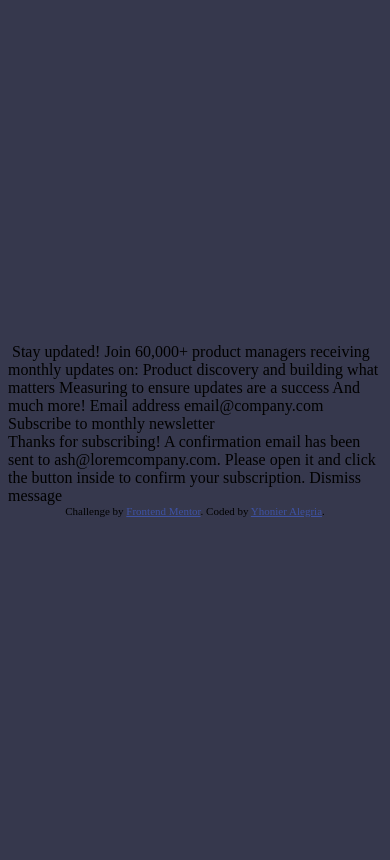
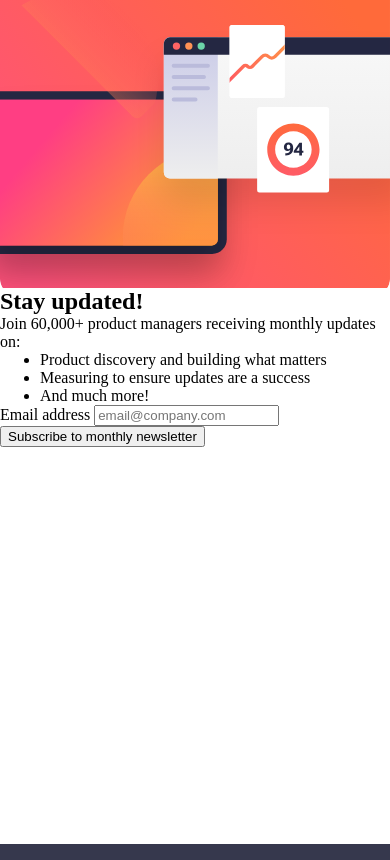
Before and after one commit to SourerDev/frontend-mentor-challenges, a plain HTML site: page newsletter-sign-up/src/index.html in a window 390 px wide. Drawn offline with Linux system fonts and the light colour scheme.

Commit message:
start mobile styles

```diff
--- a/newsletter-sign-up/src/index.html
+++ b/newsletter-sign-up/src/index.html
@@ -18,36 +18,41 @@
     <link rel="stylesheet" href="styles.css" />
   </head>
   <body>
-    <main>
     <!-- Sign-up form start -->
+    <section>
       <form action="">
-        <picture>
-          <img src="./../assets/" alt="">
-        </picture>
-        Stay updated! Join 60,000+ product managers receiving monthly updates
-        on: Product discovery and building what matters Measuring to ensure
-        updates are a success And much more! Email address email@company.com
-        Subscribe to monthly newsletter
+        <h1>Stay updated!</h1>
+        <p>Join 60,000+ product managers receiving monthly updates on:</p>
+        <ul>
+          <li>Product discovery and building what matters</li>
+          <li>Measuring to ensure updates are a success</li>
+          <li>And much more!</li>
+        </ul>
+
+        <div>
+          <label for="">Email address</label>
+          <input type="text" placeholder="email@company.com " />
+          <button type="submit">Subscribe to monthly newsletter</button>
+        </div>
       </form>
+    </section>
 
     <!-- Sign-up form end -->
 
     <!-- Success message start -->
-
+    <article class="hidden">
       Thanks for subscribing! A confirmation email has been sent to
       ash@loremcompany.com. Please open it and click the button inside to
       confirm your subscription. Dismiss message
+    </article>
 
     <!-- Success message end -->
-
-      <div class="attribution">
+    <!-- <div class="attribution">
       Challenge by
       <a href="https://www.frontendmentor.io?ref=challenge" target="_blank"
         >Frontend Mentor</a
       >. Coded by <a href="https://github.com/SourerDev">Yhonier Alegria</a>.
-    </div>
-    </main>
-
+    </div> -->
     <script src="main.js"></script>
   </body>
 </html>
--- a/newsletter-sign-up/src/styles.css
+++ b/newsletter-sign-up/src/styles.css
@@ -1,10 +1,24 @@
+:root {
+  --primary-color: #36384d;
+}
+
+* {
+  margin: 0;
+  box-sizing: border-box;
+}
 body {
   height: 100vh;
-  background-color: #36384d;
-  display: grid;
-  place-content: center;
+  background-color: var(--primary-color);
 }
 
+section::before {
+  content: "";
+  background: url("./../assets/images/illustration-sign-up-mobile.svg") no-repeat;
+  background-size: cover;
+  height: 34.1%;
+  width: 100%;
+  display: block;
+}
 .attribution {
   font-size: 11px;
   text-align: center;
@@ -12,3 +26,21 @@ body {
 .attribution a {
   color: hsl(228, 45%, 44%);
 }
+section {
+  background-color: white;
+  height: 100%;
+}
+
+.hidden {
+  display: none;
+}
+
+@media only screen and (min-width: 767px) {
+  body {
+    display: grid;
+    place-content: center;
+  }
+  section::before {
+    background: url("./../assets/images/illustration-sign-up-desktop.svg");
+  }
+}
```
Lines whose indentation alone changed are shown as unchanged.
